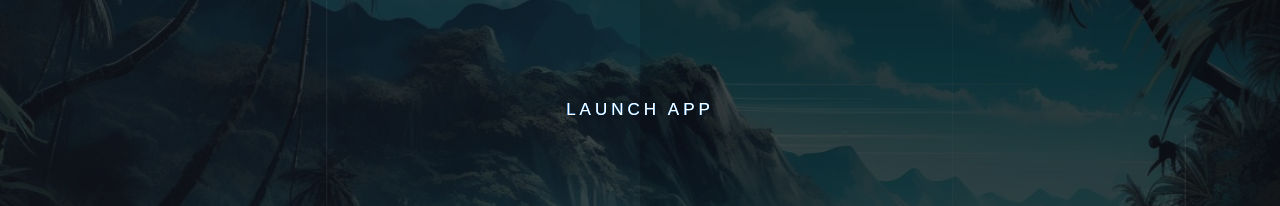
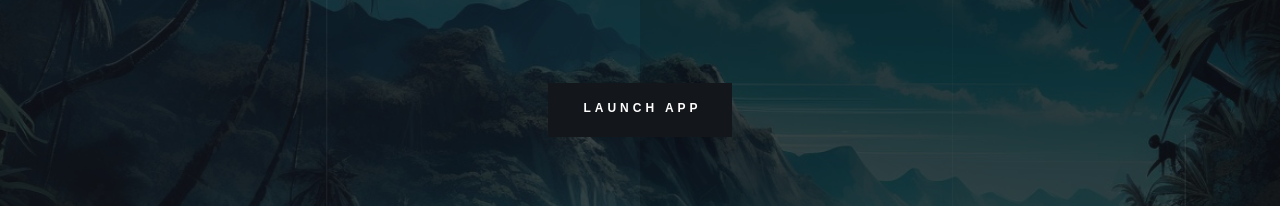
Before and after one commit to Fuzio-DeFi-Network/fuzio-landing, a plain HTML site: page index.html in a window 1280 px wide. Shown: the part 364-570 px from the top of the page. Drawn offline with Linux system fonts and the light colour scheme; a web font is replaced by a local one.

Commit message:
Add files via upload

```diff
--- a/index.html
+++ b/index.html
@@ -130,7 +130,7 @@
                     <a href="#about" class="smoothscroll btn btn--large" style="font-family: 'Baloo Bhai 2', cursive; text-align: center;">
                         industry</a>
                     <div style="display: flex; justify-content: center; padding-top: 103px;">
-                        <div class="filled-button text-center visible" style="display: flex;"><a href="https://app.fuzio.network" target="_blank"><button type="button" class="btn btn-light filled-button" cursive; color: #f9f9f9; font-weight: 700;"">LAUNCH APP</button></a>
+                        <div class="filled-button text-center visible" style="display: flex;"><a href="https://app.fuzio.network" target="_blank"><button type="button" class="btn-grad" cursive; color: #f9f9f9; font-weight: 700;"">LAUNCH APP</button></a>
                         </div>
                     </div>
                 </div>
```
